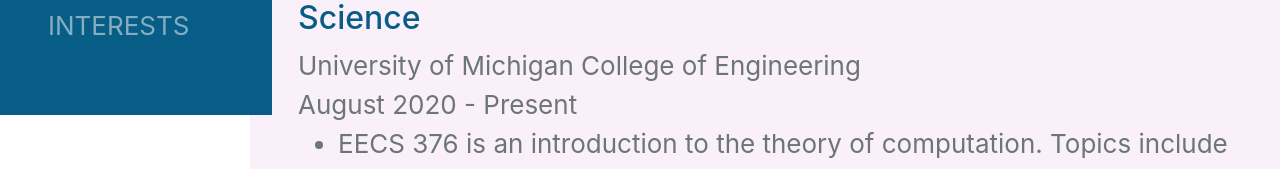
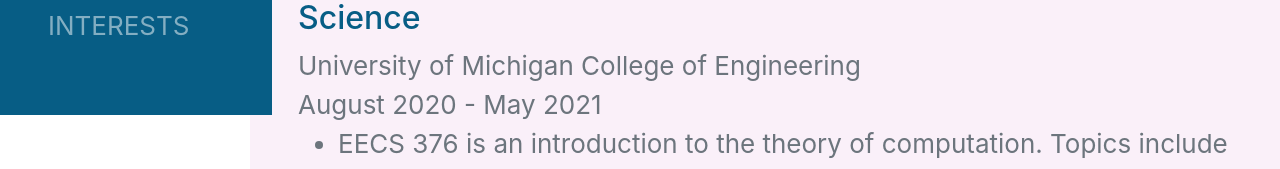
Before and after one commit to hadpeter/personal-site, a React (Create React App) app: page / in a window 1280 px wide. Shown: the part 685-854 px from the top of the page. Built offline with nearby package versions, Linux system fonts and the light colour scheme.

Commit message:
updated IA

```diff
--- a/src/components/ia.js
+++ b/src/components/ia.js
@@ -10,7 +10,7 @@
             </h2>
             <h class = "text-muted">
                 University of Michigan College of Engineering<br></br>
-                August 2020 - Present
+                August 2020 - May 2021
             </h>
             <ul class = "text-muted">
                 <li>EECS 376 is an introduction to the theory of computation. Topics include models of computation, decidable and undecidable problems, polynomial time computability, paradigms of algorithm design, computational complexity emphasizing NP-hardness, coping with intractability, and exploiting the intractability of cryptography.</li>
```
